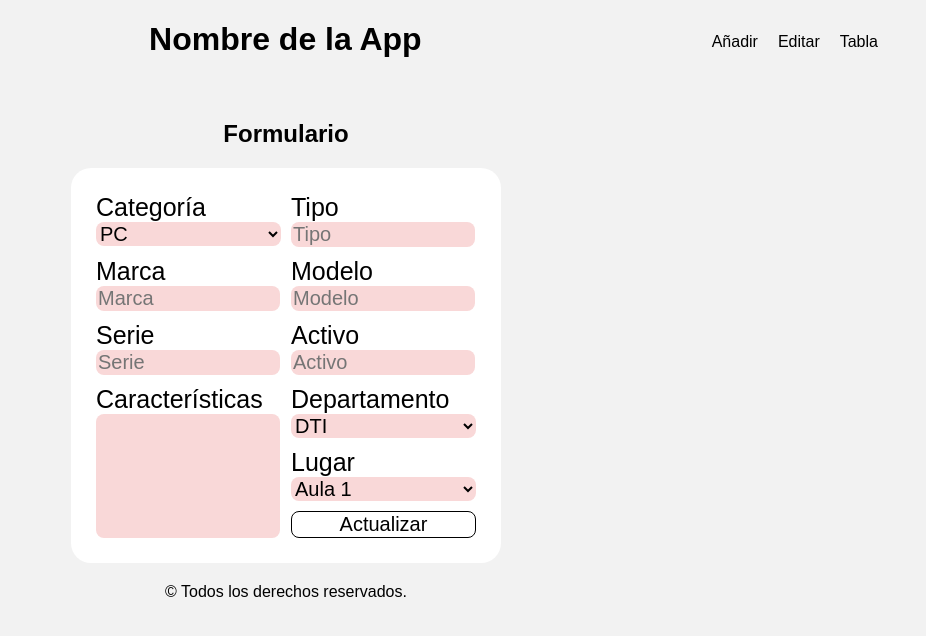
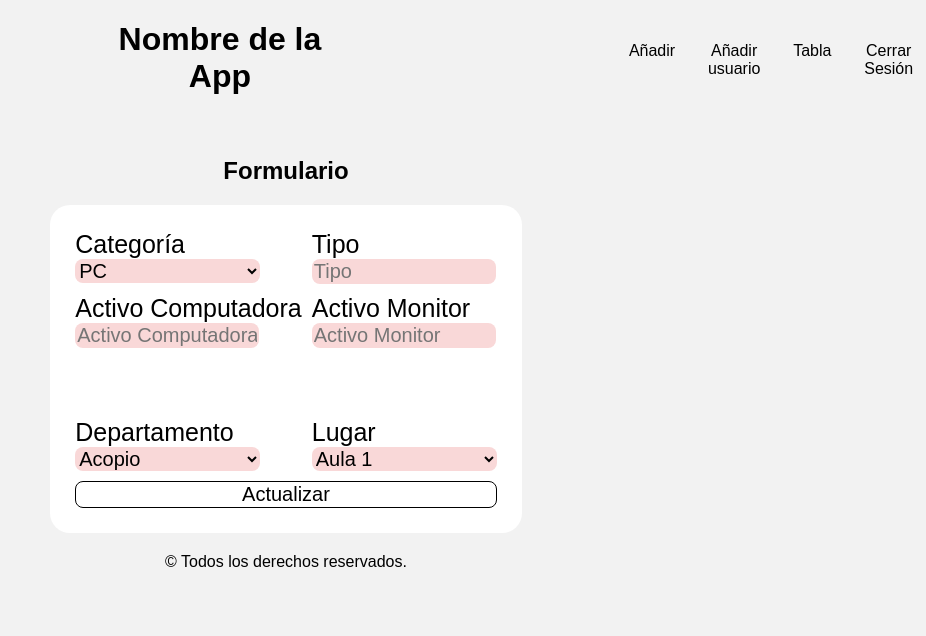
Before and after one commit to CesarGarzaIbanez/Web-Inventory, a React (Create React App) app in the folder inventory-sys/: page /actualizar in a window 1280 px wide. Shown: the top 636 px of the page, without its empty margins (354-1280 px from the left). Built offline with nearby package versions, Linux system fonts and the light colour scheme.

Commit message:
Form update

```diff
--- a/inventory-sys/src/components/Create.js
+++ b/inventory-sys/src/components/Create.js
@@ -1,6 +1,15 @@
-import React from 'react'
+import React, { useState } from 'react'
 
 export const Create = () => {
+
+  const [category, setCategory] = useState('pc')
+
+  const changeForm = (e) => {
+    const value = e.target.value;
+    setCategory(value)
+  }
+
+  console.log(category);
   return (
     <>
 
@@ -10,7 +19,7 @@ export const Create = () => {
 
           <div id='categoria' className='form-entry type-select'>
             <label>Categoría</label>
-            <select>
+            <select onChange={changeForm}>
               <option value='pc'>PC</option>
               <option value='computadoras'>Computadoras</option>
               <option value='monitores'>Monitores</option>
@@ -24,6 +33,46 @@ export const Create = () => {
             <input type='text' placeholder='Tipo' />
           </div>
 
+          {category === 'pc' && (
+            <>
+              <div id="activo-computadora" className='form-entry type-input'>
+                <label>Activo Computadora</label>
+                <input type="text" placeholder='Activo Computadora' />
+              </div>
+
+              <div id="activo-monitor" className='form-entry type-input'>
+                <label>Activo Monitor</label>
+                <input type="text" placeholder='Activo Monitor' />
+              </div>
+            </>
+          )}
+
+          {category === 'computadoras' && (
+            <>
+            <div id="cpu" className='form-entry type-input'>
+            <label>CPU</label>
+            <input type='text' placeholder='CPU'/>
+            </div>
+
+            <div id="ram" className='form-entry type-input'>
+            <label>RAM</label>
+            <input type='text' placeholder='RAM'/>
+            </div>
+
+            <div id="almacenamiento" className='form-entry type-input'>
+            <label>Almacenamiento</label>
+            <input type='text' placeholder='Almacenamiento'/>
+            </div>
+
+            <div id="disco" className='form-entry type-input'>
+            <label>Disco</label>
+            <input type='text' placeholder='Disco'/>
+            </div>
+            </>
+          )}
+
+          {category !== 'pc' ? (
+            <>
               <div id="marca" className='form-entry type-input'>
                 <label>Marca</label>
                 <input type='text' placeholder='Marca' />
@@ -43,17 +92,43 @@ export const Create = () => {
                 <label>Activo</label>
                 <input type='text' placeholder='Activo' />
               </div>
+            </>
+          ) : null}
 
+          {category === 'monitores' || category === 'general' ? (
+            <>
               <div id="caracteristicas" className='form-entry type-textarea'>
                 <label>Características</label>
                 <textarea></textarea>
               </div>
+            </>
+          ):null}
+
 
           <div id="departamento" className='form-entry type-select'>
             <label>Departamento</label>
             <select>
-              <option>DTI</option>
-              <option>Aulas</option>
+              <option value="acopio">Acopio</option>
+              <option value="acopio entregado">Acopio Entregado</option>
+              <option value="antenas">Antenas</option>
+              <option value="auditorio">Auditorio</option>
+              <option value="aulas">Aulas</option>
+              <option value="biblioteca">Biblioteca</option>
+              <option value="caadi">CAADI</option>
+              <option value="centro de computo (M2)">Centro de Cómputo (M2)</option>
+              <option value="cie">CIE</option>
+              <option value="contrapunto">Contrapunto</option>
+              <option value="cubiculos">Cubículos</option>
+              <option value="deportes">Deportes</option>
+              <option value="direccion">Dirección</option>
+              <option value="dti">DTI</option>
+              <option value="equipo portatil">Equipo Portátil</option>
+              <option value="multimedia 1">Multimedia 1</option>
+              <option value="multimedia 3">Multimedia 3</option>
+              <option value="posgrado">Posgrado</option>
+              <option value="sala de maestros">Sala de Maestros</option>
+              <option value="sociedad de alumnos">Sociedad de Alumnos</option>
+              <option value="site">SITE</option>
             </select>
           </div>
 
--- a/inventory-sys/src/routers/MainRouter.js
+++ b/inventory-sys/src/routers/MainRouter.js
@@ -13,8 +13,9 @@ export const MainRouter = () => {
                 <nav className="navbar">
                     <ul>
                         <li> <NavLink to="/actualizar">Añadir</NavLink></li>
-                        <li> <NavLink to="/tabla">Editar</NavLink></li>
+                        <li> <NavLink to="/tabla">Añadir usuario</NavLink></li>
                         <li><NavLink to="/tabla">Tabla</NavLink></li>
+                        <li><NavLink to="/tabla">Cerrar Sesión</NavLink></li>
                     </ul>
                 </nav>
             </header>
--- a/inventory-sys/src/scss/layout/_create.scss
+++ b/inventory-sys/src/scss/layout/_create.scss
@@ -13,11 +13,15 @@
     display: grid;
     grid-template-areas:
         "categoria tipo"
+        "activocomp activomon"
         "marca modelo"
+        "cpu ram"
+        "almacenamiento disco"
+        "caracteristicas caracteristicas"
+        "caracteristicas caracteristicas"
         "serie activo"
-        "caracteristicas departamento"
-        "caracteristicas lugar"
-        "caracteristicas actualizar";
+        "departamento lugar"
+        "actualizar actualizar";
     grid-gap: 10px;
 
     max-width: auto;
@@ -115,3 +119,25 @@
 #caracteristicas {
     grid-area: caracteristicas;
 }
+
+#activo-computadora{
+    grid-area: activocomp;
+}
+#activo-monitor{
+    grid-area: activomon;
+}
+
+#cpu{
+    grid-area:cpu;
+}
+
+#ram{
+    grid-area:ram;
+}
+
+#almacenamiento{
+    grid-area: almacenamiento;
+}
+#disco{
+    grid-area: disco;
+}
```
Lines whose indentation alone changed are shown as unchanged.
